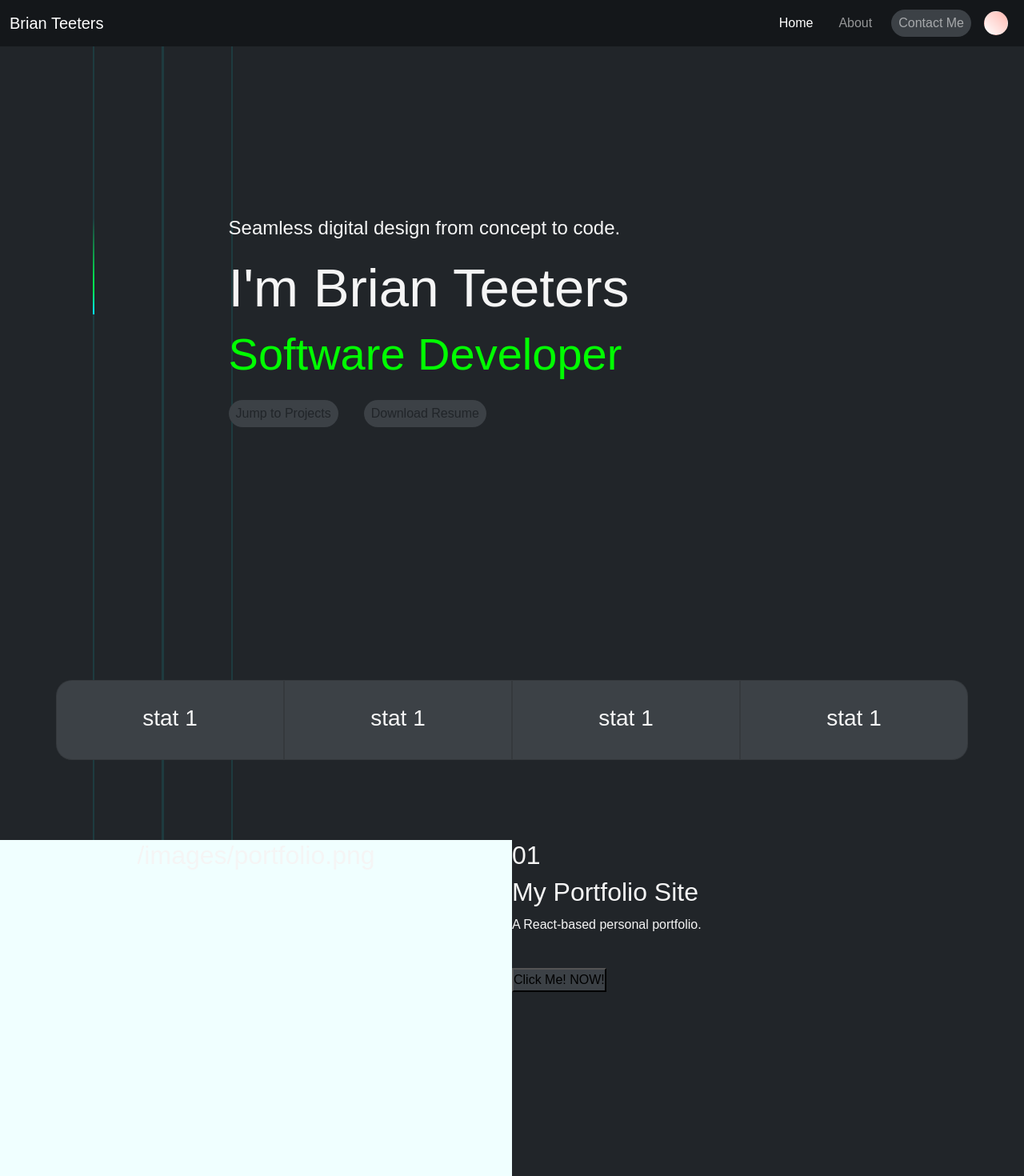
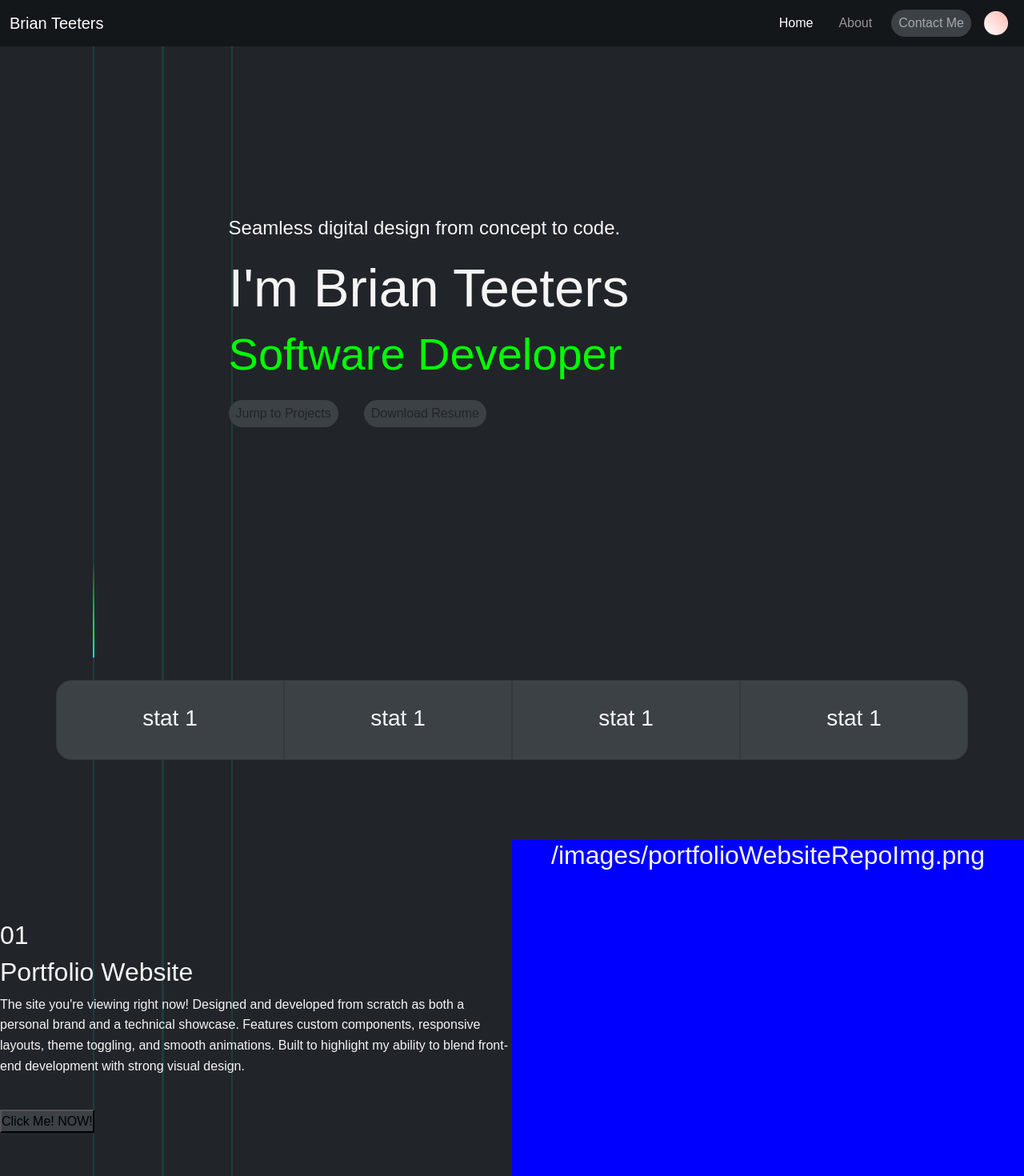
Before and after one commit to Bateeters/BrianTeetersPortfolio, a React (Vite) app in the folder portfolio/: page / in a window 1280 px wide. Shown: the top 1470 px of the page at 80% size. Built offline with nearby package versions, Linux system fonts and the light colour scheme.

Commit message:
swapped layout for projects, updated projectList

```diff
--- a/portfolio/src/components/FirstProject.jsx
+++ b/portfolio/src/components/FirstProject.jsx
@@ -29,9 +29,6 @@ function FirstProject({project}) {
     return (
         <div ref={containerRef} className="text-center d-flex first-proj-container">
             <div ref={innerRef} className="first-proj-flex-box">
-                <div className="first-proj-image" style={{backgroundColor: `${project.bgColor}`}}>
-                    <h2>{project.image}</h2>
-                </div>
                 <div className="text-start project-text">
                     <h2>{project.id}</h2>
                     <h2>{project.title}</h2>
@@ -41,6 +38,9 @@ function FirstProject({project}) {
                         <button>Click Me! NOW!</button>
                     </a>
                 </div>
+                <div className="first-proj-image" style={{backgroundColor: `${project.bgColor}`}}>
+                    <h2>{project.image}</h2>
+                </div>
             </div>
         </div>
     )
--- a/portfolio/src/components/LastProject.jsx
+++ b/portfolio/src/components/LastProject.jsx
@@ -29,9 +29,6 @@ function LastProject({project}) {
     return(
         <div ref={containerRef} className="text-center d-flex last-proj-container">
             <div ref={innerRef} className="last-proj-flex-box">
-                <div className="last-proj-image" style={{backgroundColor: `${project.bgColor}`}}>
-                    <h2>{project.image}</h2>
-                </div>
                 <div className="text-start project-text">
                     <h2>{project.id}</h2>
                     <h2>{project.title}</h2>
@@ -41,6 +38,9 @@ function LastProject({project}) {
                         <button >Click Me!</button>
                     </a>
                 </div>
+                <div className="last-proj-image" style={{backgroundColor: `${project.bgColor}`}}>
+                    <h2>{project.image}</h2>
+                </div>
             </div>
         </div>
     )
--- a/portfolio/src/components/Project.jsx
+++ b/portfolio/src/components/Project.jsx
@@ -4,9 +4,6 @@ function Project({project}) {
     return(
         <div className="text-center d-flex project-container">
             <div className="project-flex-box">
-                <div className="project-image" style={{backgroundColor: `${project.bgColor}`}}>
-                    <h2>{project.image}</h2>
-                </div>
                 <div className="text-start project-text">
                     <h2>{project.id}</h2>
                     <h2>{project.title}</h2>
@@ -14,7 +11,9 @@ function Project({project}) {
                     <br/>
                     <p className="project-btn">no button here!</p>
                 </div>
-
+                <div className="project-image" style={{backgroundColor: `${project.bgColor}`}}>
+                    <h2>{project.image}</h2>
+                </div>
             </div>
         </div>
     )
--- a/portfolio/src/css/firstProject.css
+++ b/portfolio/src/css/firstProject.css
@@ -2,9 +2,6 @@
     background-size: cover;
     background-position: top;
     height: 100vh;
-    /*
-    position: sticky;
-    */
     top: 0;
     z-index: 0;
     clip-path: inset(0);
--- a/portfolio/src/css/project.css
+++ b/portfolio/src/css/project.css
@@ -24,6 +24,7 @@
 
 .project-text {
     width: 50%;
+    padding-top: 100px;
 }
 
 .project-btn {
--- a/portfolio/src/js/projectsList.js
+++ b/portfolio/src/js/projectsList.js
@@ -1,42 +1,52 @@
 export const projects = [
     {
         id: "01",
-        title: "My Portfolio Site",
-        description: "A React-based personal portfolio.",
-        image: "/images/portfolio.png",
-        tech: ["React", "CSS", "JavaScript"],
+        title: "Portfolio Website",
+        description: "The site you're viewing right now! Designed and developed from scratch as both a personal brand and a technical showcase. Features custom components, responsive layouts, theme toggling, and smooth animations. Built to highlight my ability to blend front-end development with strong visual design.",
+        image: "/images/portfolioWebsiteRepoImg.png",
+        tech: ["React", "CSS", "JavaScript", "Bootstrap 5"],
         link: "https://myportfolio.com",
         github: "https://github.com/me/portfolio",
-        bgColor: "azure"
+        bgColor: "blue"
     },
     {
         id: "02",
-        title: "E-commerce Mockup",
-        description: "A fake shop built with Next.js.",
-        image: "/images/shop.png",
-        tech: ["Next.js", "Tailwind"],
+        title: "React Playground",
+        description: "An ever growing collection of React exercises built to strengthen component-driven thinking, state management, props handling, and event-driven logic. This project demonstrates my ability to quickly translate requirements into functional features and showcases my dedication to both understanding and mastering React fundamentals.",
+        image: "/images/ReactPlaygroundImg.png",
+        tech: ["React", "CSS", "JavaScript"],
         link: "https://shopdemo.com",
         github: "https://github.com/me/shopdemo",
         bgColor: "bisque"
     },
     {
         id: "03",
-        title: "Project #3 Title",
-        description: "How does this look with a REEEEEAAAAALLY long description text? Does it break anything or is it working pretty well for now? until I have to make this all responsive",
-        image: "/images/project3.png",
-        tech: ["Next.js", "Tailwind"],
+        title: "Destination & Supplier Sites",
+        description: "Professional website pages designed and developed for my current role, utilizing HTML, CSS, JavaScript, and Bootstrap 5. Responsibilities included implementing responsive layouts, optimizing for accessibility, and ensuring cross-browser performance. These projects highlight my ability to deliver production-ready code in a real-world environment. REWORK THIS TEXT AS IT CAN BE BETTER!",
+        image: "/images/VPSitesImgCollage.png",
+        tech: ["HTML", "CSS", "JavaScript", "Bootstrap 5"],
         link: "https://shopdemo.com",
         github: "https://github.com/me/shopdemo",
         bgColor: "salmon"
     },
     {
         id: "04",
-        title: "Project #4 Title",
-        description: "How about this? Do I need to link every css when I use the class? Like does the project-text class work for this one if I don't link the project.css file to the component or do I still need to do that? Didn't look like it with the card stuff so we'll see!",
-        image: "/images/project4.png",
-        tech: ["Next.js", "Tailwind"],
+        title: "Tough Mudder Redesign",
+        description: "A full redesign project beginning with wireframes in Adobe XD and was then coded into a functional, responsive demo site. This project demonstrates my ability to merge creative UX/UI design with solid front-end development, translating visuals into user-friendly, accessible code.",
+        image: "/images/ToughMudderRedesignImg.png",
+        tech: ["HTML", "CSS", "Adobe XD"],
         link: "https://shopdemo.com",
         github: "https://github.com/me/shopdemo",
         bgColor: "lavender"
+    },
+    {
+        id: "05",
+        title: "To-Do List (Python)",
+        description: "A simple to-do list application built with Python. While straightforward, it represents some of my first steps into backend development and full-stack thinking, laying the foundation for future work and projects with data handling, logic structuring, and server-side programming.",
+        image: "/images/ToDoListPythonImg.png",
+        tech: ["Python"],
+        link: "https://shopdemo.com",
+        github: "https://github.com/me/shopdemo",
+        bgColor: "gold"
     }
 ];
```
